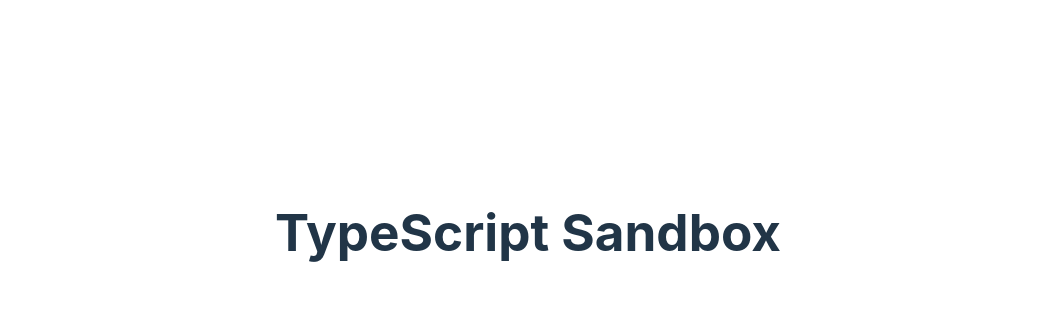
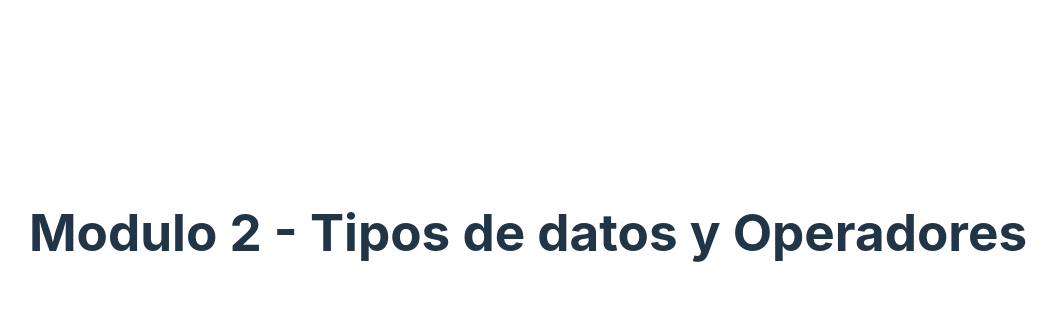
Before and after one commit to JuancaGarcia/BootCampJS, a website built with Vite: page Modulo2/index.html in a window 1280 px wide. Shown: the part 168-497 px from the top of the page, without its empty margins (112-1169 px from the left). Built offline with nearby package versions, Linux system fonts and the light colour scheme.

Commit message:
grabando actualizaciones

```diff
--- a/Modulo2/index.html
+++ b/Modulo2/index.html
@@ -8,7 +8,7 @@
   </head>
   <body>
     <div id="app">
-      <h1>TypeScript Sandbox</h1>
+      <h1>Modulo 2 - Tipos de datos y Operadores</h1>
     </div>
     <script type="module" src="/src/main.ts"></script>
   </body>
```
